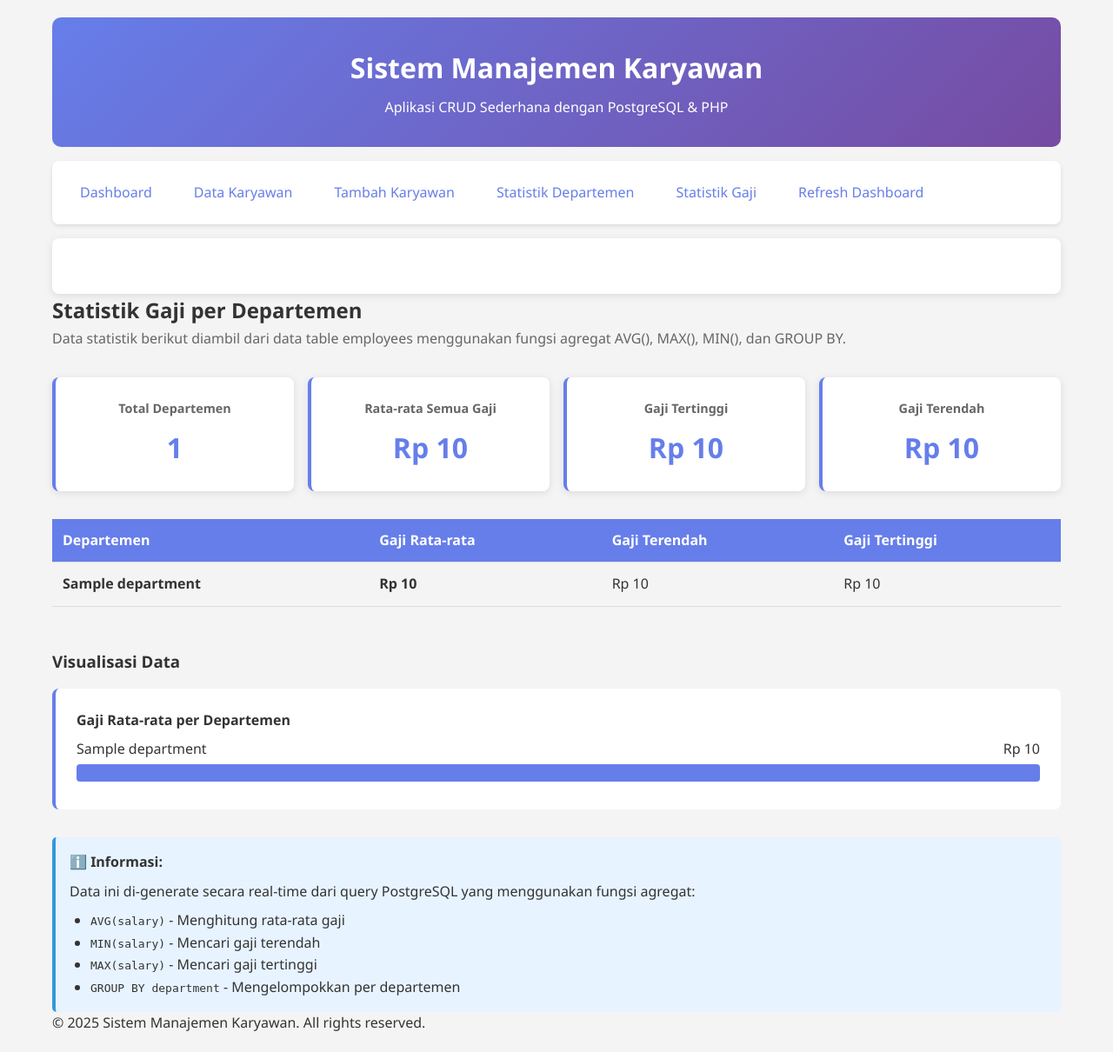
After one commit to PraNAtaP/SIB_2C_PranataP, a PHP site: template views/salary_stats.php in a window 1280 px wide. The commit adds this page. Shown: the whole page at 87% size. Run offline with PHP 8.4, Linux system fonts and the light colour scheme; the template is opened without the code that fills it: most values are stand-ins (such as "Sample title", 1, 10 or a date in 2020).

Commit message:
add salary stat

```diff
--- a/views/header.php
+++ b/views/header.php
@@ -17,6 +17,7 @@
             <a href="index.php?action=list" class="nav-link">Data Karyawan</a>
             <a href="index.php?action=create" class="nav-link">Tambah Karyawan</a>
             <a href="index.php?action=department_stats" class="nav-link">Statistik Departemen</a>
+            <a href="index.php?action=salary_stats" class="nav-link">Statistik Gaji</a>
             <a href="index.php?action=refresh" class="nav-link">Refresh Dashboard</a>
         </nav>
         <main class="main-content"></main></main>
--- /dev/null
+++ b/views/salary_stats.php
@@ -0,0 +1,125 @@
+<?php
+include 'views/header.php';
+?>
+
+<h2>Statistik Gaji per Departemen</h2>
+<p style="margin-bottom: 2rem; color: #666;">
+    Data statistik berikut diambil dari data table employees
+    menggunakan fungsi agregat AVG(), MAX(), MIN(), dan GROUP BY.
+</p>
+
+<?php if ($stats->rowCount() > 0): ?>
+    <?php
+    // Fetch semua data untuk perhitungan
+    $stats->execute();
+    $all_stats = $stats->fetchAll(PDO::FETCH_ASSOC);
+
+    $avg_salary_all = count($all_stats) > 0
+        ? array_sum(array_column($all_stats, 'avg_salary')) / count($all_stats)
+        : 0;
+
+    $all_max_salary = max(array_column($all_stats, 'max_salary'));
+    $all_min_salary = min(array_column($all_stats, 'min_salary'));
+    ?>
+
+    <!-- Cards Summary -->
+    <div class="dashboard-cards">
+        <div class="card">
+            <h3>Total Departemen</h3>
+            <div class="number"><?php echo count($all_stats); ?></div>
+        </div>
+        <div class="card">
+            <h3>Rata-rata Semua Gaji</h3>
+            <div class="number">Rp <?php echo number_format($avg_salary_all, 0, ',', '.'); ?></div>
+        </div>
+        <div class="card">
+            <h3>Gaji Tertinggi</h3>
+            <div class="number">Rp <?php echo number_format($all_max_salary, 0, ',', '.'); ?></div>
+        </div>
+        <div class="card">
+            <h3>Gaji Terendah</h3>
+            <div class="number">Rp <?php echo number_format($all_min_salary, 0, ',', '.'); ?></div>
+        </div>
+    </div>
+
+    <!-- Tabel Statistik Detail -->
+    <table class="data-table">
+        <thead>
+            <tr>
+                <th>Departemen</th>
+                <th>Gaji Rata-rata</th>
+                <th>Gaji Terendah</th>
+                <th>Gaji Tertinggi</th>
+            </tr>
+        </thead>
+        <tbody>
+            <?php foreach ($all_stats as $dept): ?>
+                <tr>
+                    <td>
+                        <strong><?php echo htmlspecialchars($dept['department']); ?></strong>
+                    </td>
+                    <td>
+                        <strong>Rp <?php echo number_format($dept['avg_salary'], 0, ',', '.'); ?></strong>
+                    </td>
+                    <td>Rp <?php echo number_format($dept['min_salary'], 0, ',', '.'); ?></td>
+                    <td>Rp <?php echo number_format($dept['max_salary'], 0, ',', '.'); ?></td>
+                </tr>
+            <?php endforeach; ?>
+        </tbody>
+    </table>
+
+    <!-- Visualisasi Data -->
+    <div style="margin-top: 3rem;">
+        <h3>Visualisasi Data</h3>
+
+        <!-- Chart Gaji Rata-rata -->
+        <div style="background: white; padding: 1.5rem; border-radius: 8px; margin: 1rem 0; border-left: 4px solid #667eea;">
+            <h4>Gaji Rata-rata per Departemen</h4>
+            <?php
+            $max_avg_salary = max(array_column($all_stats, 'avg_salary'));
+            foreach ($all_stats as $dept):
+                $percentage = $max_avg_salary > 0 ? ($dept['avg_salary'] / $max_avg_salary * 100) : 0;
+            ?>
+                <div style="margin: 0.5rem 0;">
+                    <div style="display: flex; justify-content: space-between; margin-bottom: 0.25rem;">
+                        <span><?php echo htmlspecialchars($dept['department']); ?></span>
+                        <span>Rp <?php echo number_format($dept['avg_salary'], 0, ',', '.'); ?></span>
+                    </div>
+                    <div style="background: #f0f0f0; border-radius: 4px; height: 20px;">
+                        <div style="background: #667eea; height: 100%; border-radius: 4px; width: <?php echo $percentage; ?>%;"></div>
+                    </div>
+                </div>
+            <?php endforeach; ?>
+        </div>
+    </div>
+
+<?php else: ?>
+    <div style="text-align: center; padding: 3rem; background: #f8f9fa; border-radius: 8px;">
+        <p style="font-size: 1.2rem; color: #666;">
+            📊 Tidak ada data statistik gaji yang tersedia
+        </p>
+        <p style="color: #999;">
+            Pastikan sudah ada data karyawan sudah dibuat di database.
+        </p>
+        <a href="index.php?action=create" class="btn btn-primary" style="margin-top: 1rem;">
+            Tambah Data Karyawan
+        </a>
+    </div>
+<?php endif; ?>
+
+<!-- Informasi Footer -->
+<div style="margin-top: 2rem; padding: 1rem; background: #e7f3ff; border-radius: 5px; border-left: 4px solid #3498db;">
+    <strong>ℹ️ Informasi:</strong>
+    <p style="margin: 0.5rem 0 0 0;">
+        Data ini di-generate secara real-time dari query PostgreSQL
+        yang menggunakan fungsi agregat:
+    </p>
+    <ul style="margin: 0.5rem 0 0 1.5rem;">
+        <li><code>AVG(salary)</code> - Menghitung rata-rata gaji</li>
+        <li><code>MIN(salary)</code> - Mencari gaji terendah</li>
+        <li><code>MAX(salary)</code> - Mencari gaji tertinggi</li>
+        <li><code>GROUP BY department</code> - Mengelompokkan per departemen</li>
+    </ul>
+</div>
+
+<?php include 'views/footer.php'; ?>
```
Also changed, not shown: index.php (+6 -1 lines), models/EmployeeModel.php (+15 -0 lines).
